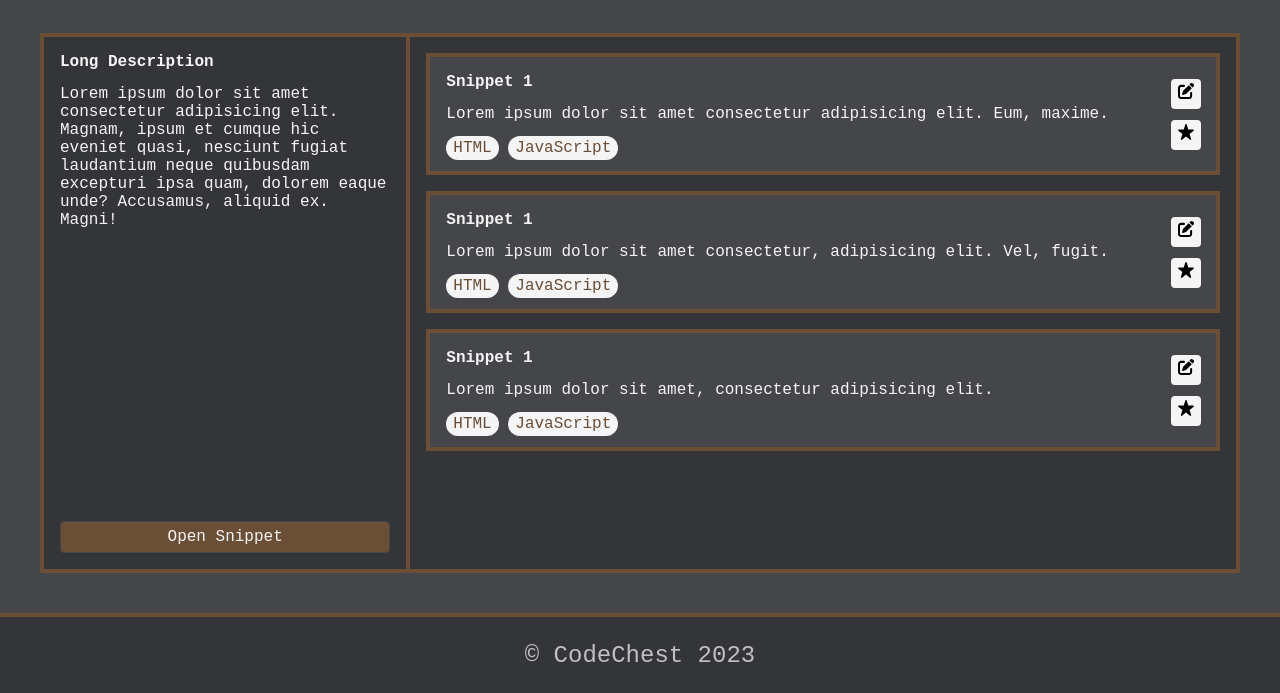
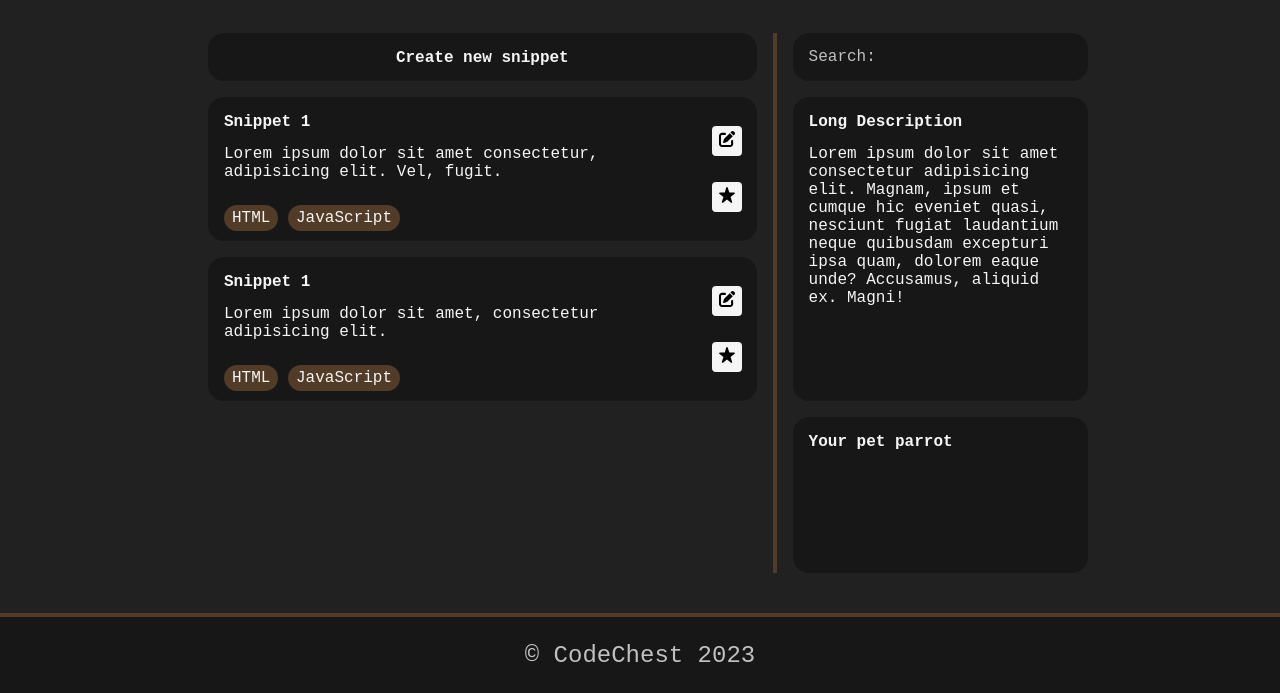
Before and after one commit to Serters/CodeChest, a plain HTML site: page front-end/pages/main.html in a window 1280 px wide. Shown: the part 107-800 px from the top of the page. Drawn offline with Linux system fonts and the light colour scheme.

Commit message:
main page design

```diff
--- a/front-end/pages/main.html
+++ b/front-end/pages/main.html
@@ -18,12 +18,6 @@
                 <span>CodeChest</span>
             </div>
             <div class="header-right">
-                <input
-                    type="text"
-                    name="search"
-                    id="search"
-                    placeholder="Search:"
-                />
                 <span id="username">Username</span>
                 <img
                     id="profile-picture"
@@ -34,41 +28,9 @@
         </header>
         <main>
             <div class="container">
-                <div class="snippetDescription">
-                    <h2 class="title">Long Description</h2>
-                    <p class="description">
-                        Lorem ipsum dolor sit amet consectetur adipisicing elit.
-                        Magnam, ipsum et cumque hic eveniet quasi, nesciunt
-                        fugiat laudantium neque quibusdam excepturi ipsa quam,
-                        dolorem eaque unde? Accusamus, aliquid ex. Magni!
-                    </p>
-                    <button id="openSnippet">Open Snippet</button>
-                </div>
                 <div class="snippetList">
                     <div class="snippet">
-                        <h3 class="snippetTitle">Snippet 1</h3>
-                        <div class="shortDescription">
-                            Lorem ipsum dolor sit amet consectetur adipisicing
-                            elit. Eum, maxime.
-                        </div>
-                        <div class="tags">
-                            <span class="tag">HTML</span>
-                            <span class="tag">JavaScript</span>
-                        </div>
-                        <div class="actions">
-                            <button class="editSnippet">
-                                <img
-                                    src="../../assets/images/edit_icon.svg"
-                                    alt="edit icon"
-                                />
-                            </button>
-                            <button class="toggleFavourite">
-                                <img
-                                    src="../../assets/images/favourite.svg"
-                                    alt="star"
-                                />
-                            </button>
-                        </div>
+                        <h3 class="snippetTitle">Create new snippet</h3>
                     </div>
                     <div class="snippet">
                         <h3 class="snippetTitle">Snippet 1</h3>
@@ -121,6 +83,38 @@
                         </div>
                     </div>
                 </div>
+                <div class="accessories">
+                    <div class="search">
+                        <input
+                            type="text"
+                            name="search"
+                            id="search"
+                            placeholder="Search:"
+                        />
+                    </div>
+                    <div class="snippetDescription">
+                        <h2 class="title">Long Description</h2>
+                        <p class="description">
+                            Lorem ipsum dolor sit amet consectetur adipisicing
+                            elit. Magnam, ipsum et cumque hic eveniet quasi,
+                            nesciunt fugiat laudantium neque quibusdam excepturi
+                            ipsa quam, dolorem eaque unde? Accusamus, aliquid
+                            ex. Magni!
+                        </p>
+                    </div>
+                    <!-- <div class="storage">
+                        <h3 class="title">Your CodeChest: 30/100 snippets</h3>
+                        <div id="storage">
+                            <div class="current"></div>
+                        </div>
+                    </div>
+                    <div class="premium">
+                        <h3 class="title">Buy premium</h3>
+                    </div> -->
+                    <div class="parrot">
+                        <h3 class="title">Your pet parrot</h3>
+                    </div>
+                </div>
             </div>
         </main>
         <footer>
--- a/front-end/styles/_colours.scss
+++ b/front-end/styles/_colours.scss
@@ -1,9 +1,9 @@
 :root {
-    --brown: #6b4e36;
-    --lightbrown: #b19688;
-    --gray: #45464a;
-    --darkgray: #343539;
-    --lightgray: #67686b;
+    --brown: #523b27;
+    --lightbrown: rgb(155, 122, 122);
+    --gray: #212121;
+    --darkgray: #171717;
+    --lightgray: #dbdbdb;
 }
 
 html.light {
--- a/front-end/styles/main.scss
+++ b/front-end/styles/main.scss
@@ -52,28 +52,6 @@ header {
         width: 50%;
         height: 100%;
 
-        #search {
-            font-size: inherit;
-            width: 20em;
-            height: calc(1.5em + 10px);
-            line-height: 1.5em;
-            border: 4px solid var(--brown);
-            border-radius: 0.5em;
-            padding: 5px 0.5em;
-            background-color: var(--gray);
-            color: silver;
-            margin-right: 1em;
-
-            &:focus {
-                outline: none;
-            }
-
-            &::placeholder {
-                color: silver;
-                opacity: 1;
-            }
-        }
-
         #username {
             font-size: inherit;
             margin-right: 1em;
@@ -88,51 +66,27 @@ header {
 }
 
 main {
-    padding: 20px;
-    width: calc(100% - 40px);
+    padding: 20px 0;
+    width: 100%;
     min-height: calc(100vh - 200px);
     background-color: var(--gray);
-    margin: 20px 20px 0 20px;
+    margin-top: 20px;
     color: whitesmoke;
 
     .container {
-        background-color: var(--darkgray);
-        border: 4px solid var(--brown);
+        width: 70%;
+        margin: auto;
         display: flex;
         min-height: calc(100vh - 260px);
 
-        .snippetDescription {
-            flex: 2;
-            background-color: var(--darkgray);
+        .snippetList {
+            flex: 65;
+            padding: 0 1em;
             border-right: 4px solid var(--brown);
-            padding: 1em;
-            display: flex;
-            flex-direction: column;
-
-            .title {
-                margin-bottom: 1em;
-                width: 100%;
-                height: 1em;
-            }
-            .description {
-                width: 100%;
-                height: calc(100% - 4em);
-            }
-            #openSnippet {
-                width: 100%;
-                height: 2em;
-                background-color: var(--brown);
-                color: whitesmoke;
-                border: 1px solid var(--gray);
-                border-radius: 4px;
-            }
-        }
-
-        .snippetList {
-            flex: 5;
+            margin-right: 1em;
 
             .snippet {
-                background-color: var(--gray);
+                background-color: var(--darkgray);
                 display: grid;
                 gap: 1em;
                 grid: 1em auto 1em / calc(100% - 60px) 60px;
@@ -140,9 +94,10 @@ main {
                     "titl actn"
                     "desc actn"
                     "tags actn";
-                margin: 1em;
-                padding: 1em;
-                border: 4px solid var(--brown);
+                margin-bottom: 16px;
+                padding: 16px;
+                border-radius: 16px;
+                height: 144px;
 
                 .snippetTitle {
                     grid-area: titl;
@@ -154,13 +109,12 @@ main {
 
                 .tags {
                     grid-area: tags;
-                    color: var(--brown);
+                    color: whitesmoke;
 
                     .tag {
-                        background-color: whitesmoke;
+                        background-color: var(--brown);
                         border-radius: 1em;
-                        padding: 3px 7px;
-                        line-height: 1em;
+                        padding: 4px 8px;
                     }
                 }
 
@@ -185,6 +139,111 @@ main {
                     }
                 }
             }
+
+            .snippet:nth-child(1) {
+                height: 48px;
+                width: 100%;
+                background-color: var(--darkgray);
+                text-align: center;
+                display: block;
+
+                &:hover {
+                    color: var(--lightgray);
+                }
+            }
+        }
+
+        .accessories {
+            flex: 35;
+            display: flex;
+            flex-direction: column;
+
+            .title {
+                color: whitesmoke;
+            }
+
+            .snippetDescription {
+                background-color: var(--darkgray);
+                border-left: 0;
+                border-radius: 16px;
+                padding: 1em;
+                display: flex;
+                flex-direction: column;
+                margin-bottom: 1em;
+                height: 304px;
+
+                .title {
+                    margin-bottom: 1em;
+                    width: 100%;
+                    height: 1em;
+                }
+                .description {
+                    width: 100%;
+                    height: calc(100% - 4em);
+                }
+            }
+
+            .search {
+                width: 100%;
+                height: 48px;
+                margin-bottom: 1em;
+
+                #search {
+                    font-size: inherit;
+                    width: 100%;
+                    height: 100%;
+                    line-height: 1.5em;
+                    border: 0;
+                    border-radius: 16px;
+                    padding: 5px 16px;
+                    background-color: var(--darkgray);
+                    color: whitesmoke;
+
+                    &:focus {
+                        outline: none;
+                    }
+
+                    &::placeholder {
+                        color: silver;
+                        opacity: 1;
+                    }
+                }
+            }
+
+            .premium,
+            .storage,
+            .parrot {
+                background-color: var(--darkgray);
+                margin-bottom: 1em;
+                padding: 1em;
+                border-radius: 16px;
+                height: 100px;
+            }
+
+            .storage {
+                #storage {
+                    margin: 0;
+                    padding: 0;
+                    width: 100%;
+                    height: 50%;
+                    background-color: var(--brown);
+                    border-radius: 10px;
+
+                    .current {
+                        width: 30%;
+                        height: 100%;
+                        background-color: var(--lightgray);
+                        border-radius: 10px;
+                        border-top-right-radius: 0;
+                        border-bottom-right-radius: 0;
+                    }
+                }
+            }
+
+            .parrot {
+                flex: auto;
+                margin-bottom: 0;
+            }
         }
     }
 }
```
Also changed, not shown: front-end/styles/main.css, 1 other file.
